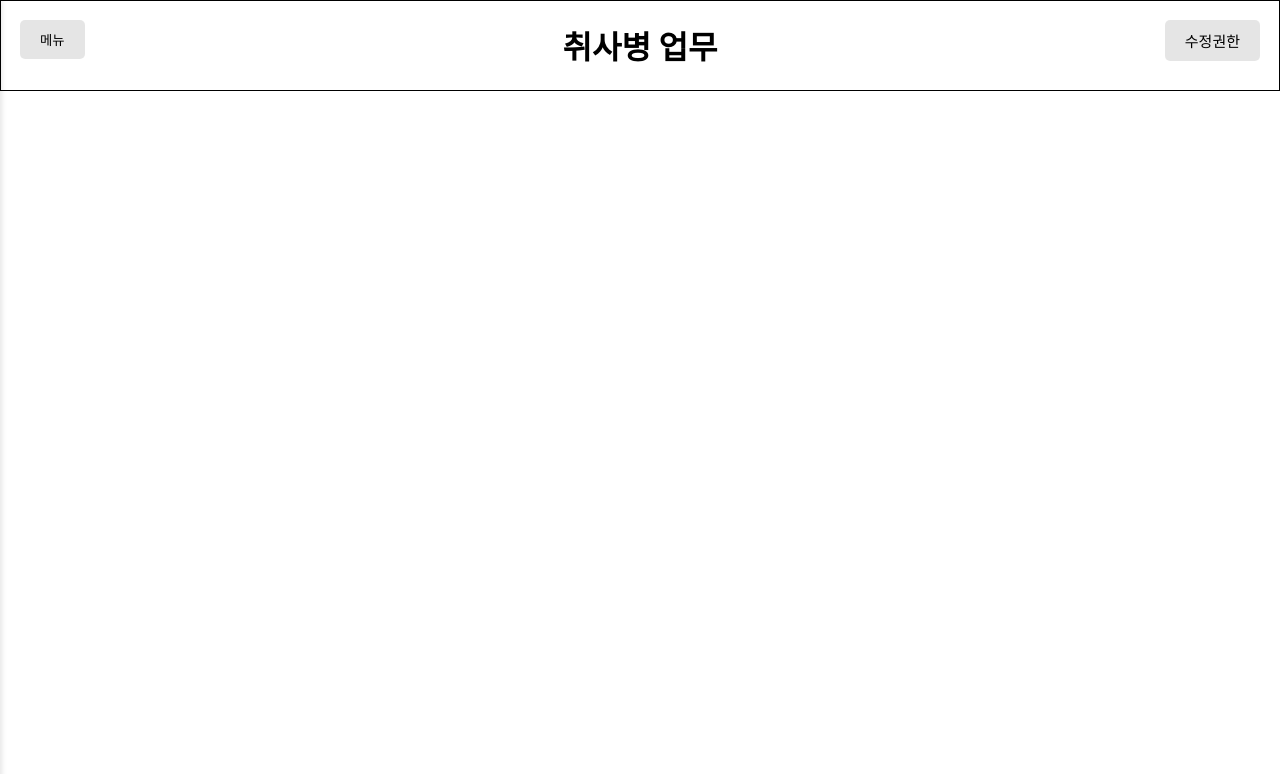
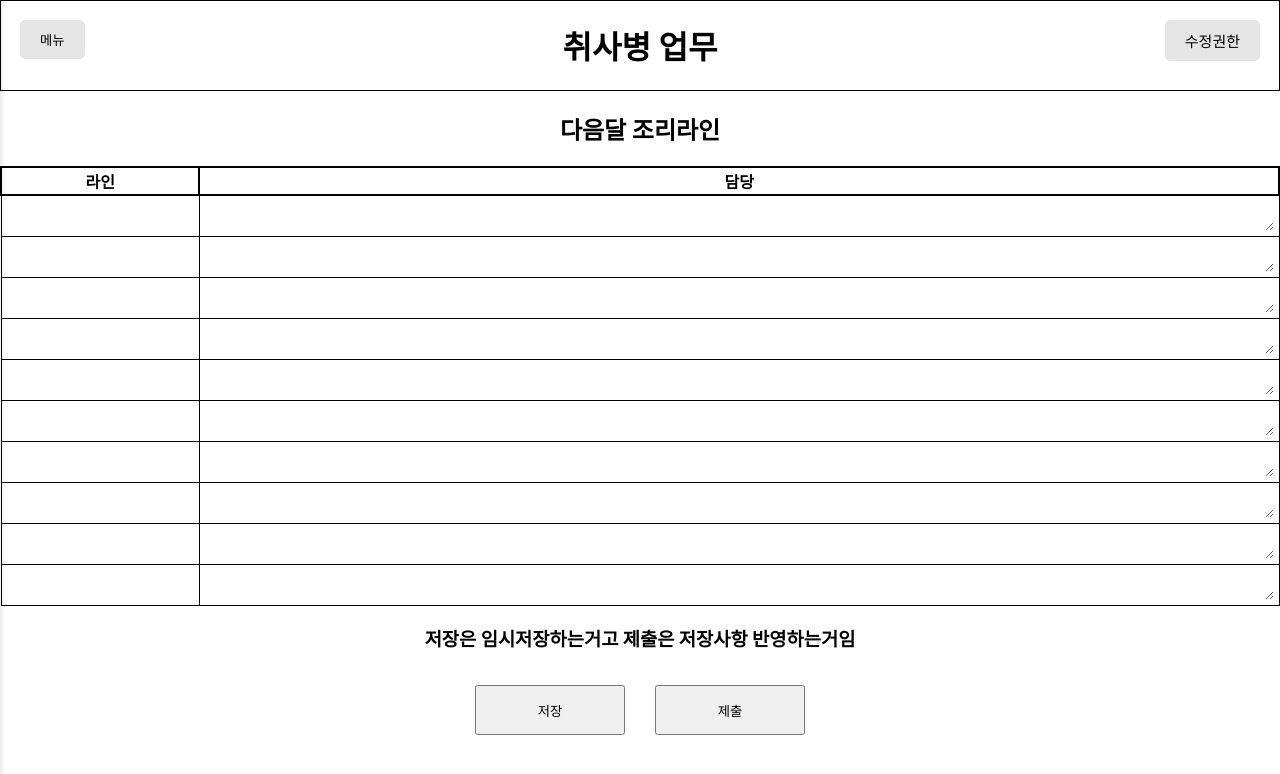
Before and after one commit to KimTaeHyun03/eaglesKp, a React (Create React App) app in the folder client/: page /nextCook in a window 1280 px wide. Shown: the top 774 px of the page. Built offline with nearby package versions, Linux system fonts and the light colour scheme.

Commit message:
데이터베이스 변경 코드들을 다 바꿔야됨

```diff
--- a/client/src/App.js
+++ b/client/src/App.js
@@ -12,6 +12,7 @@ import Cook from './page/cook.js';
 import Group from './page/group.js';
 import UserManagement from './page/userManagement.js';
 import RedirectToChrome from './page/redirectToChrome.js';
+import NextCook from './page/nextCook.js';
 
 //앱 컴포넌트
 function App() {
@@ -35,6 +36,7 @@ function App() {
         <Route path='/group' element={<Group />} />
         <Route path='/chrome' element={<RedirectToChrome />} />
         <Route path='/user' element={<UserManagement />} />
+        <Route path='/nextCook' element={<NextCook />} />
       </Routes>
     </div>
   );
--- /dev/null
+++ b/client/src/css/nextCook.css
@@ -0,0 +1,11 @@
+.textarea{
+  width: 99%;
+  height: 100%;
+  border: none;
+}
+.nextCookBtn {
+  width: 150px;
+  height: 50px;
+  margin: 15px;
+
+}
--- /dev/null
+++ b/client/src/page/nextCook.js
@@ -0,0 +1,91 @@
+import './../css/nextCook.css';
+import { useState, useEffect } from 'react';
+import axios from 'axios';
+
+let NextCook = () => {
+  let [cookLine, setCookLine] = useState(() => {
+    const savedData = localStorage.getItem('cookLine');
+    return savedData ? JSON.parse(savedData) : [
+  { 역할: '밥', 담당자: '' },
+  { 역할: '설거지', 담당자: '' },
+  { 역할: '튀김', 담당자: '' },
+  { 역할: '볶음', 담당자: '' },
+  { 역할: '국', 담당자: '' },
+  { 역할: '나물', 담당자: '' },
+  { 역할: '총괄', 담당자: '' },
+  { 역할: '칼질1', 담당자: '' },
+  { 역할: '칼질2', 담당자: '' },
+  { 역할: '신병', 담당자: '' },
+];
+  });
+
+  // 로컬스토리지에 저장하는 함수
+  const saveToLocalStorage = () => {
+    localStorage.setItem('cookLine', JSON.stringify(cookLine));
+    alert('저장되었습니다!');
+  };
+
+  // 서버에 cookLine 데이터를 제출하는 함수
+  // 서버에 cookLine 데이터를 제출하는 함수
+const submitToDatabase = async () => {
+  try {
+    const response = await axios.post(`${process.env.REACT_APP_API_URL}api/cook/update`, {
+      cookLine,
+    });
+    alert(response.data.message || '제출되었습니다!');
+  } catch (error) {
+    console.error('제출 중 오류 발생:', error);
+
+    // 오류 메시지를 확인하고 처리
+    const errorMessage = error.response?.data?.error || error.response?.data || error.message || '알 수 없는 오류';
+
+    // alert에 오류 메시지 출력
+    alert(`제출 중 오류 발생: ${errorMessage}`);
+  }
+};
+  return (
+    <div className='nextcook'>
+      <h2> 다음달 조리라인</h2>
+
+      <table className='table'>
+        <thead>
+          <tr>
+            <th>라인</th>
+            <th>담당</th>
+          </tr>
+        </thead>
+
+        <tbody>
+          {cookLine.map((item, index) => (
+            <tr key={index}>
+              <td>{item.라인}</td>
+              <td>
+                <textarea
+                  type='text'
+                  value={item.담당}
+                  onChange={(e) => {
+                    const updatedCookLine = [...cookLine];
+                    updatedCookLine[index].담당 = e.target.value;
+                    setCookLine(updatedCookLine);
+                  }}
+                  className='textarea'
+                ></textarea>
+              </td>
+            </tr>
+          ))}
+        </tbody>
+      </table>
+      <div><h3>저장은 임시저장하는거고 제출은 저장사항 반영하는거임</h3></div>
+      <div>
+        <button className='nextCookBtn' onClick={saveToLocalStorage}>
+          저장
+        </button>
+        <button className='nextCookBtn' onClick={submitToDatabase}>
+          제출
+        </button>
+      </div>
+    </div>
+  );
+};
+
+export default NextCook;
--- a/client/src/page/topBar.js
+++ b/client/src/page/topBar.js
@@ -63,6 +63,16 @@ let TopBar = () => {
           }}
         >
           취사병 추가, 삭제
+        </p>
+
+        <p
+          className='ladderMenuP'
+          onClick={() => {
+            setIsMenuOpen(!isMenuOpen);
+            navigate('/nextCook');
+          }}
+        >
+          다음달 조리라인 관리
         </p>
 
         <p>
```
Also changed, not shown: client/src/json/place.json (+66 -10 lines), 13 other files (tests, documents, lock files or other folders).
